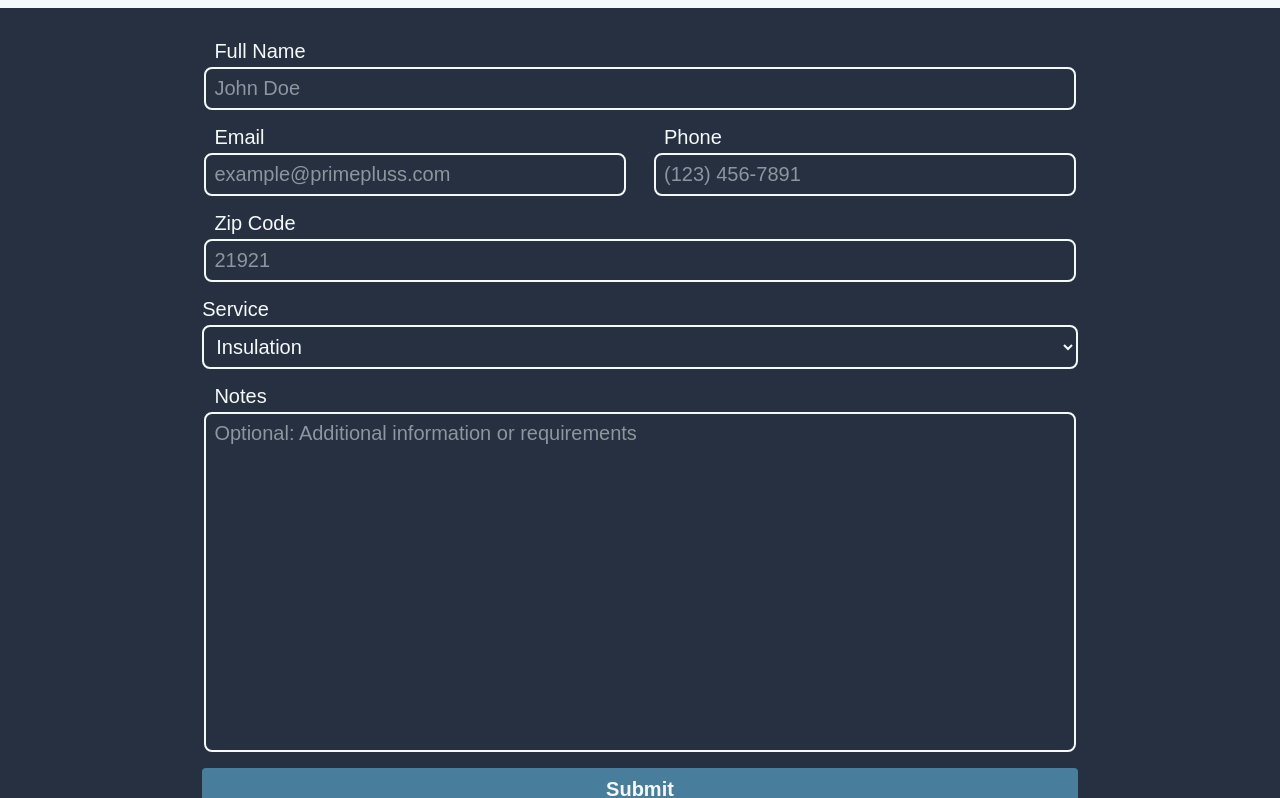
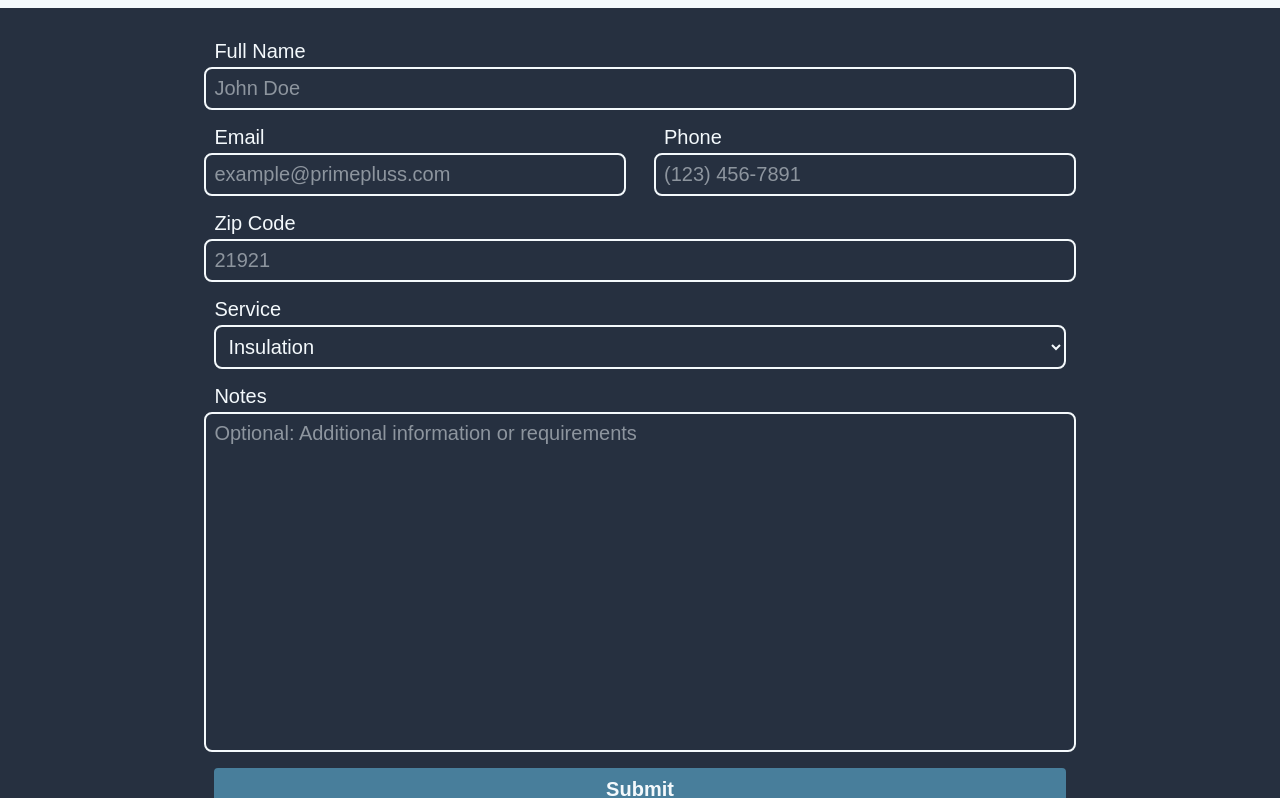
Before and after one commit to SamuelTeigland/prime-pluss, a React (Vite) app: page / in a window 1280 px wide. Shown: the part 2999-3797 px from the top of the page. Built offline with nearby package versions, Linux system fonts and the light colour scheme.

Commit message:
solved! Final changes

```diff
--- a/src/components/global/contact/contact.css
+++ b/src/components/global/contact/contact.css
@@ -73,7 +73,7 @@
     align-items: center;
     gap: .25rem;
     flex-direction: column;
-    width: 72%;
+    width: 70%;
     margin: auto;
     overflow: none;
 }
```
